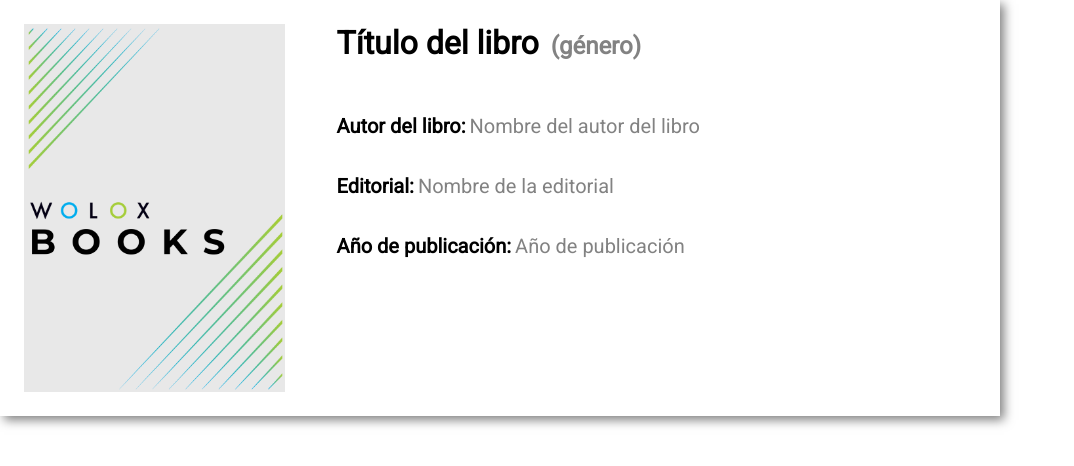
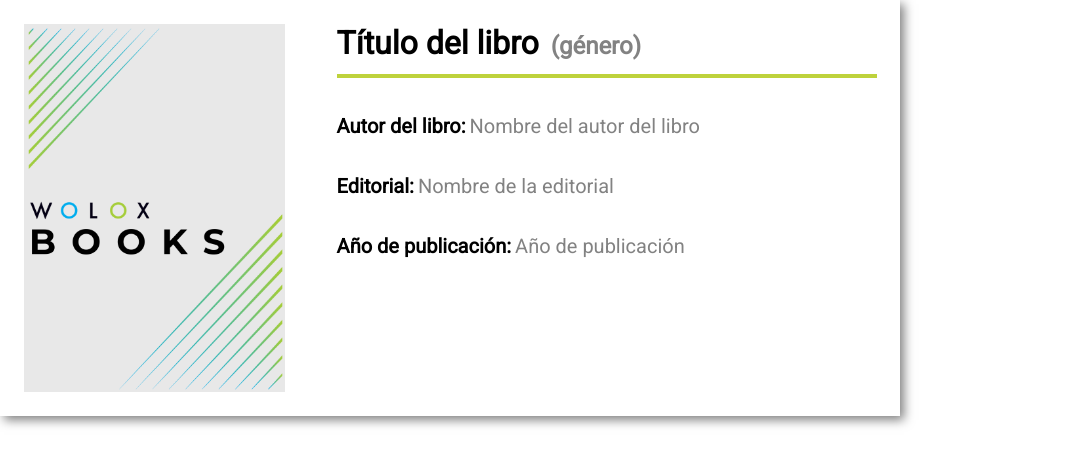
Before and after one commit to audronf/frontend-training, a plain HTML site: page index.html in a window 1280 px wide. Shown: the whole page, without its empty margins (0-1074 px from the left). Drawn offline with nearby package versions, Linux system fonts and the light colour scheme; files that its build step writes are made by us from their sources.

Commit message:
Adding green line

```diff
--- a/scss/colors.scss
+++ b/scss/colors.scss
@@ -1,2 +1,3 @@
 $grey: #828282;
 $book-container-shadow: rgba(0,0,0,0.5);
+$earls-green: #BED23C;
--- a/scss/details.scss
+++ b/scss/details.scss
@@ -3,15 +3,19 @@
 .book {
     padding: 24px;
     height: 416px;
-    width: 100%;
-    max-width: 1000px;
+    max-width: 900px;
     display: flex;
     box-shadow: 4px 4px 10px $book-container-shadow;
 }
 
 .book-title-container {
-    margin-bottom: 52px;
     margin-right: 52px;
+
+    &:first-child {
+        border-bottom: 4px solid $earls-green;
+        padding: 0 0 12px 0;
+        width: 540px;
+    }
 }
 
 .book-title {
```
